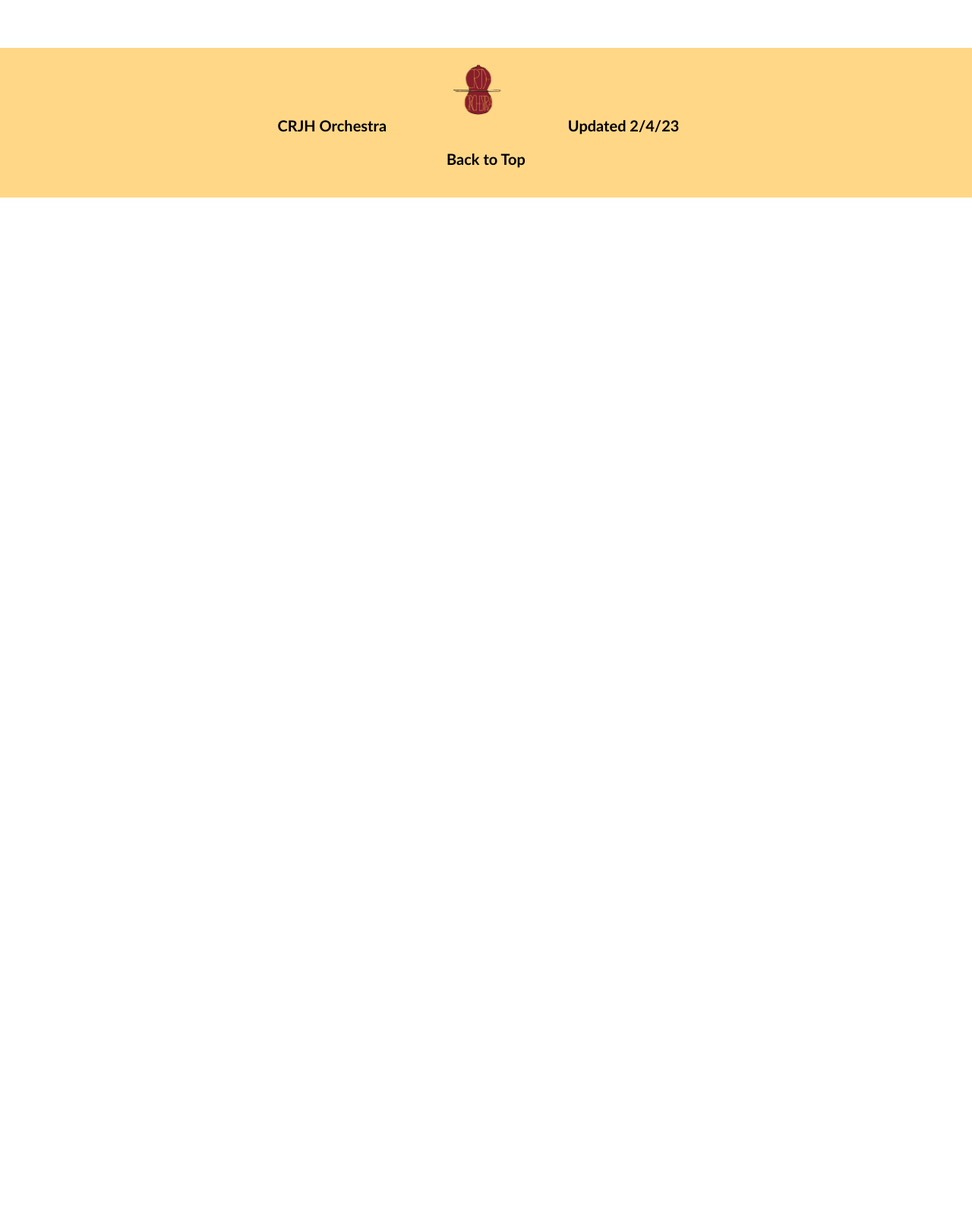
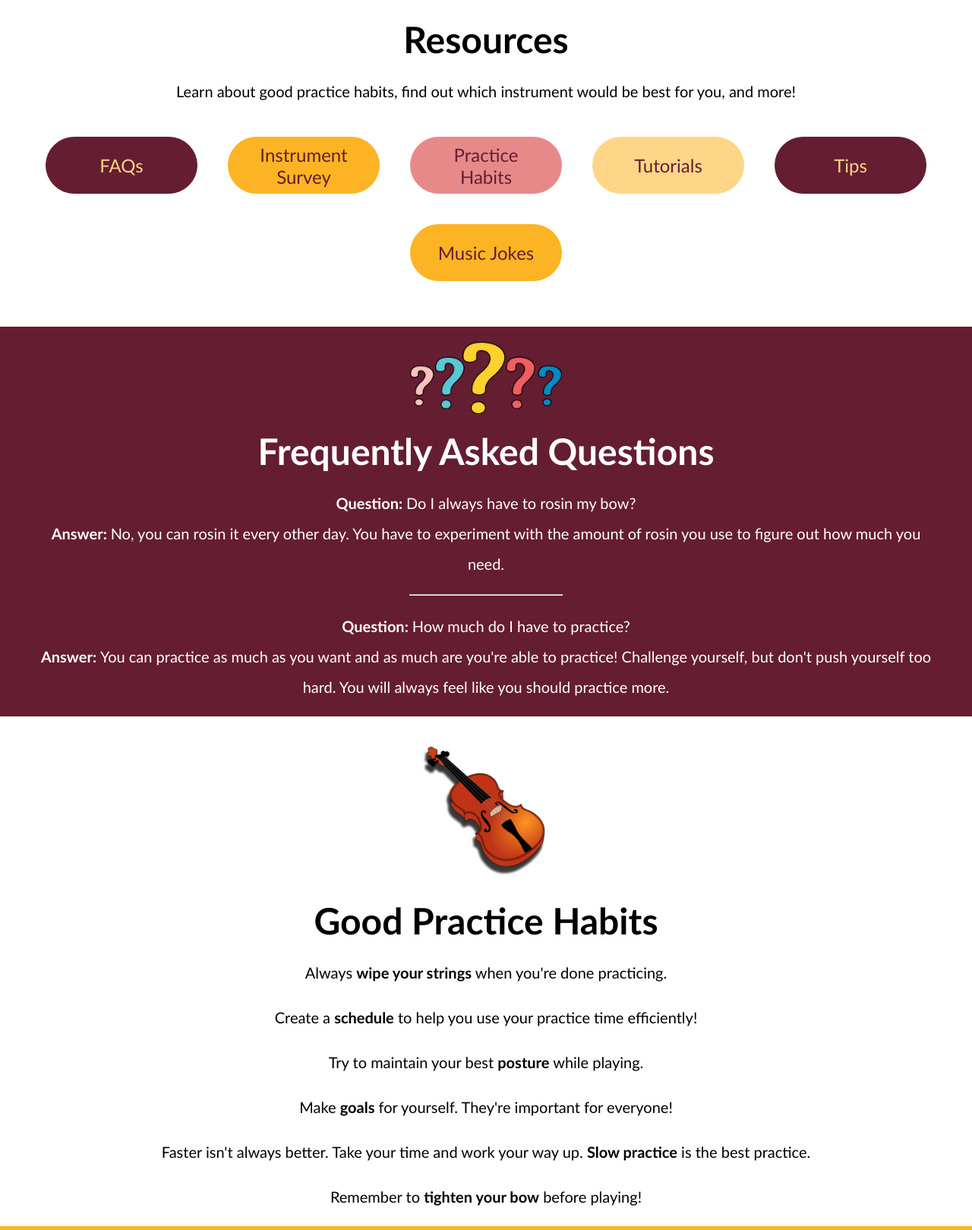
Before and after one commit to ASZM101/crjhorchestra, a website: page resources.html in a window 1280 px wide. Shown: the part 101-1720 px from the top of the page at 76% size. Before the commit the page ends 800 px from the top, so only its background shows below. Drawn offline with nearby package versions, Linux system fonts and the light colour scheme.

Commit message:
Updated Resources

```diff
--- a/css/style.css
+++ b/css/style.css
@@ -18,7 +18,6 @@ button{
 img{
     max-width: 90vw;
 }
-
 /*HOME*/
 section.first-section{
     color: black;
@@ -444,7 +443,7 @@ img.contactIcon:hover{
 }
 img.contactIcon:not(:hover){
     border-bottom: 3px solid white;
-    transition: border-bottom 0.5s ease;
+    transition: all 0.5s ease;
 }
 @media screen and (max-width: 600px){
     img.contactIcon{
@@ -571,3 +570,30 @@ section.awards{
 .fourth-section hr.awards{
     border-color: black;
 }
+
+/*RESOURCES*/
+.resourceButtons button{
+    height: 75px;
+}
+div.resourceButtons{
+    display: flex;
+    flex-wrap: wrap;
+    justify-content: center;
+}
+.resources p{
+    margin: 0px 50px;
+}
+img.pics{
+    width: 200px;
+    margin: auto;
+    display: block;
+    padding-top: 20px;
+}
+.resources a:not(:hover){
+    color: #651D32;
+    transition: all 0.5s ease;
+}
+.resources a:hover{
+    color: #FFFFFF;
+    transition: all 0.5s ease;
+}
--- a/resources.html
+++ b/resources.html
@@ -27,11 +27,73 @@
             <i class="fa fa-bars"></i>
         </a>
     </nav>
-<section class="first-section"></section>
+
+    <section class="first-section">
+        <h1 class="first-section">Resources</h1>
+        <p class="first-section">Learn about good practice habits, find out which instrument would be best for you, and more!</p>
+        <div class="instrumentButtons resourceButtons">
+            <a href="#faqs"><button class="fourth-section">FAQs</button></a>
+            <!--IN PROGRESS--><a href="#instrumentSurvey"><button class="third-section">Instrument<br>Survey</button></a>
+            <a href="#practiceHabits"><button class="fifth-section">Practice<br>Habits</button></a>
+            <a href="#tutorials"><button class="second-section">Tutorials</button></a>
+            <!--IN PROGRESS--><a href="#tips"><button class="fourth-section">Tips</button></a>
+            <!--IN PROGRESS--><a href="#musicJokes"><button class="third-section">Music Jokes</button></a>
+        </div>
+    </section>
+
+    <section class="second-section resources" id="faqs">
+        <img class="pics" src="img/question-marks.png" alt="Question Marks">
+        <h2 class="second-section">Frequently Asked Questions</h2>
+        <p class="paragraph"><b>Question: </b>Do I always have to rosin my bow?</p>
+        <p class="paragraph"><b>Answer: </b>No, you can rosin it every other day. You have to experiment with the amount of rosin you use to figure out how much you need.</p>
+        <hr class="awards">
+        <p class="paragraph"><b>Question: </b>How much do I have to practice?</p>
+        <p class="paragraph"><b>Answer: </b>You can practice as much as you want and as much are you're able to practice! Challenge yourself, but don't push yourself too hard. You will always feel like you should practice more.</p>
+        <br>
+    </section>
+
+    <section class="third-section resources" id="practiceHabits">
+        <img class="pics" src="img/string-instrument.png" alt="String Instrument">
+        <h2 class="third-section">Good Practice Habits</h2>
+        <p class="paragraph">Always <b>wipe your strings</b> when you're done practicing.</p>
+        <br>
+        <p class="paragraph">Create a <b>schedule</b> to help you use your practice time efficiently!</p>
+        <br>
+        <p class="paragraph">Try to maintain your best <b>posture</b> while playing.</p>
+        <br>
+        <p class="paragraph">Make <b>goals</b> for yourself. They're important for everyone!</p>
+        <br>
+        <p class="paragraph">Faster isn't always better. Take your time and work your way up. <b>Slow practice</b> is the best practice.</p>
+        <br>
+        <p class="paragraph">Remember to <b>tighten your bow</b> before playing!</p>
+        <br>
+    </section>
+
+    <section class="fourth-section resources" id="tutorials">
+        <img class="pics" src="img/teaching-icon.jpeg" alt="Teaching Icon">
+        <h2 class="fourth-section">Mini Tutorials</h2>
+        <p class="paragraph"><b><i>Violin</i></b></p>
+        <p class="paragraph"><a href="https://www.youtube.com/@violinlounge">Violin Lounge by Violinist Zlata</a></p>
+        <p class="paragraph"><a href="https://www.youtube.com/@violinlab">Violin Lab Channel</a></p>
+        <hr class="awards">
+        <p class="paragraph"><b><i>Viola</i></b></p>
+        <p class="paragraph"><a href="https://www.youtube.com/@NicolaBenedettiOfficial">Nicola Benedetti</a></p>
+        <p class="paragraph"><a href="https://www.youtube.com/@blpeterso">Brittany Bergman</a></p>
+        <hr class="awards">
+        <p class="paragraph"><b><i>Cello</i></b></p>
+        <p class="paragraph"><a href="https://www.youtube.com/@emilyplayscello">emilyplayscello</a></p>
+        <p class="paragraph"><a href="https://www.youtube.com/@tinaguo">Tina Guo</a></p>
+        <hr class="awards">
+        <p class="paragraph"><b><i>Bass</i></b></p>
+        <p class="paragraph"><a href="https://www.youtube.com/@DiscoverDoubleBass">Discover Double Bass</a></p>
+        <p class="paragraph"><a href="https://www.youtube.com/@BamboozleHQ">Bamboozle HQ</a></p>
+        <br>
+    </section>
+
     <footer class="footer">
         <ul>
             <li class="footerElement">
-            <span class="footerElement">CRJH Orchestra</span>
+                <span class="footerElement">&copy; CRJH Orchestra</span>
             </li>
             <li class="footerElement">
                 <img src="img/logo.png" alt="Logo" class="logo">
```
Also changed, not shown: img/question-marks.png (added), img/string-instrument.png (added), img/teaching-icon.jpeg (added). Lines whose indentation alone changed are shown as unchanged.
